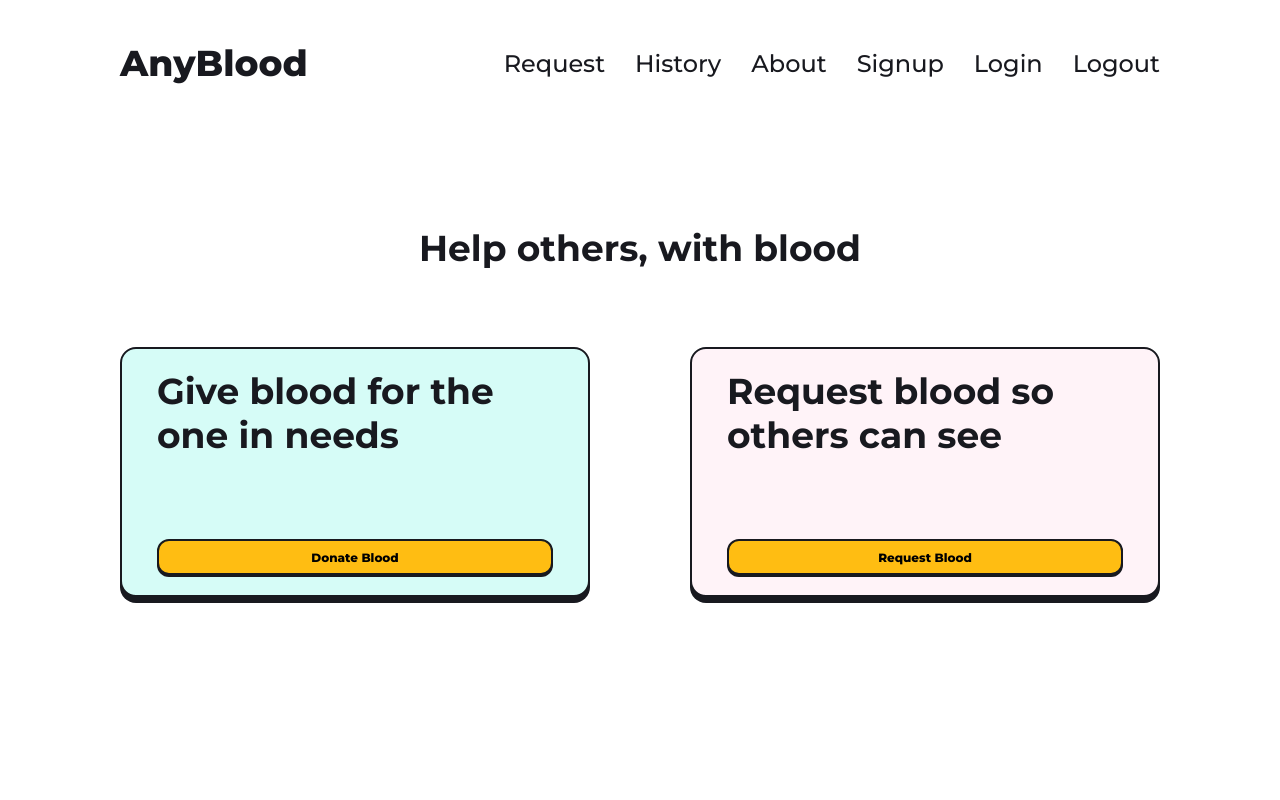
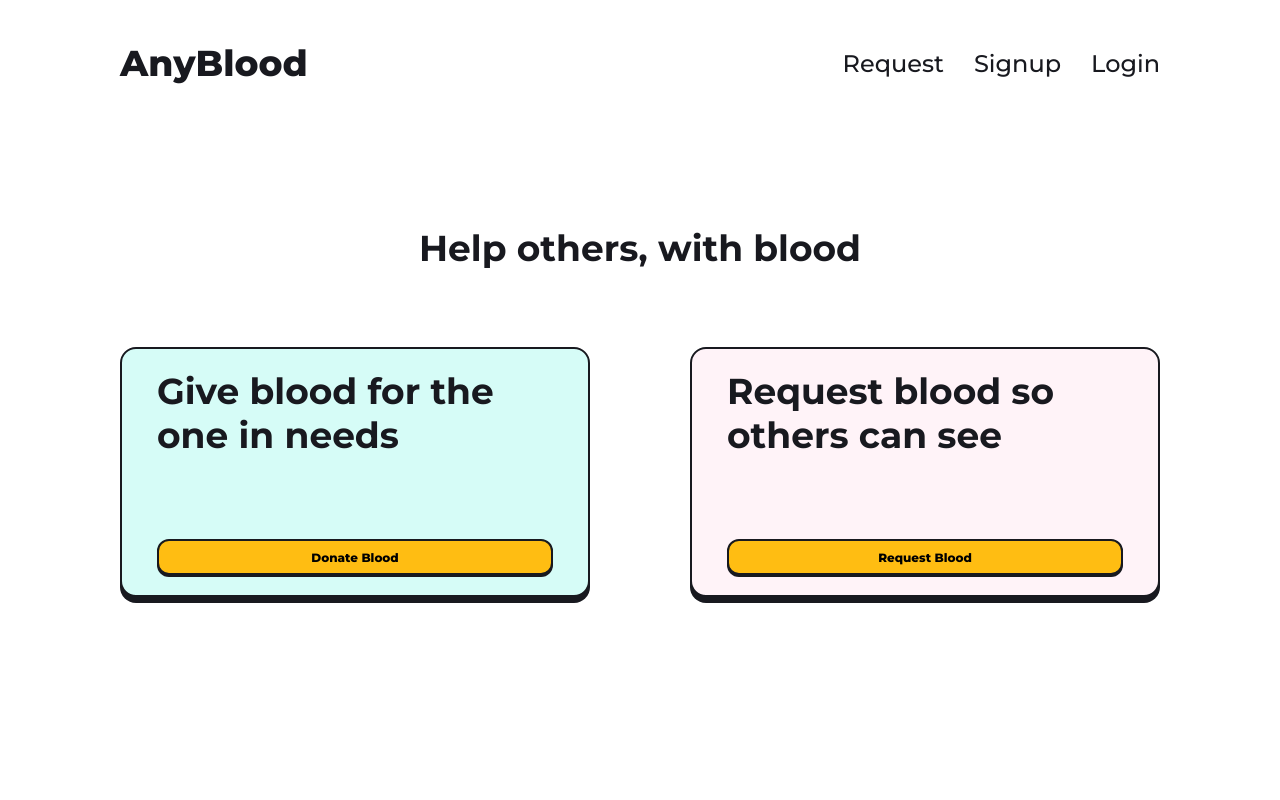
Before and after one commit to samudraarq/anyblood, a Next.js app: page / in a window 1280 px wide. Shown: the top 800 px of the page. Built offline with nearby package versions, Linux system fonts and the light colour scheme; no server answers.

Commit message:
NavLink : nav items depend on user login

```diff
--- a/components/Navbar/Navlink/Navlink.tsx
+++ b/components/Navbar/Navlink/Navlink.tsx
@@ -1,28 +1,37 @@
 import React from "react";
+import { useAuth } from "../../Hooks/use-auth";
 import Link from "../../utils/Link";
 import styles from "./Navlink.module.css";
 
 const Navlink = () => {
+  const auth = useAuth();
+
   return (
     <ul className={styles.nav}>
       <Link href="/requests">
         <li>Request</li>
       </Link>
+      {auth.user && (
+        <>
           <Link href="/history">
             <li>History</li>
           </Link>
-      <Link href="/about">
-        <li>About</li>
-      </Link>
+          <li onClick={() => auth.signout()}>Logout</li>
+        </>
+      )}
+      {!auth.user && (
+        <>
           <Link href="/signup">
             <li>Signup</li>
           </Link>
           <Link href="/login">
             <li>Login</li>
           </Link>
-      <Link href="/logout">
-        <li>Logout</li>
-      </Link>
+        </>
+      )}
+      {/* <Link href="/about">
+        <li>About</li>
+      </Link> */}
     </ul>
   );
 };
```
Lines whose indentation alone changed are shown as unchanged.
